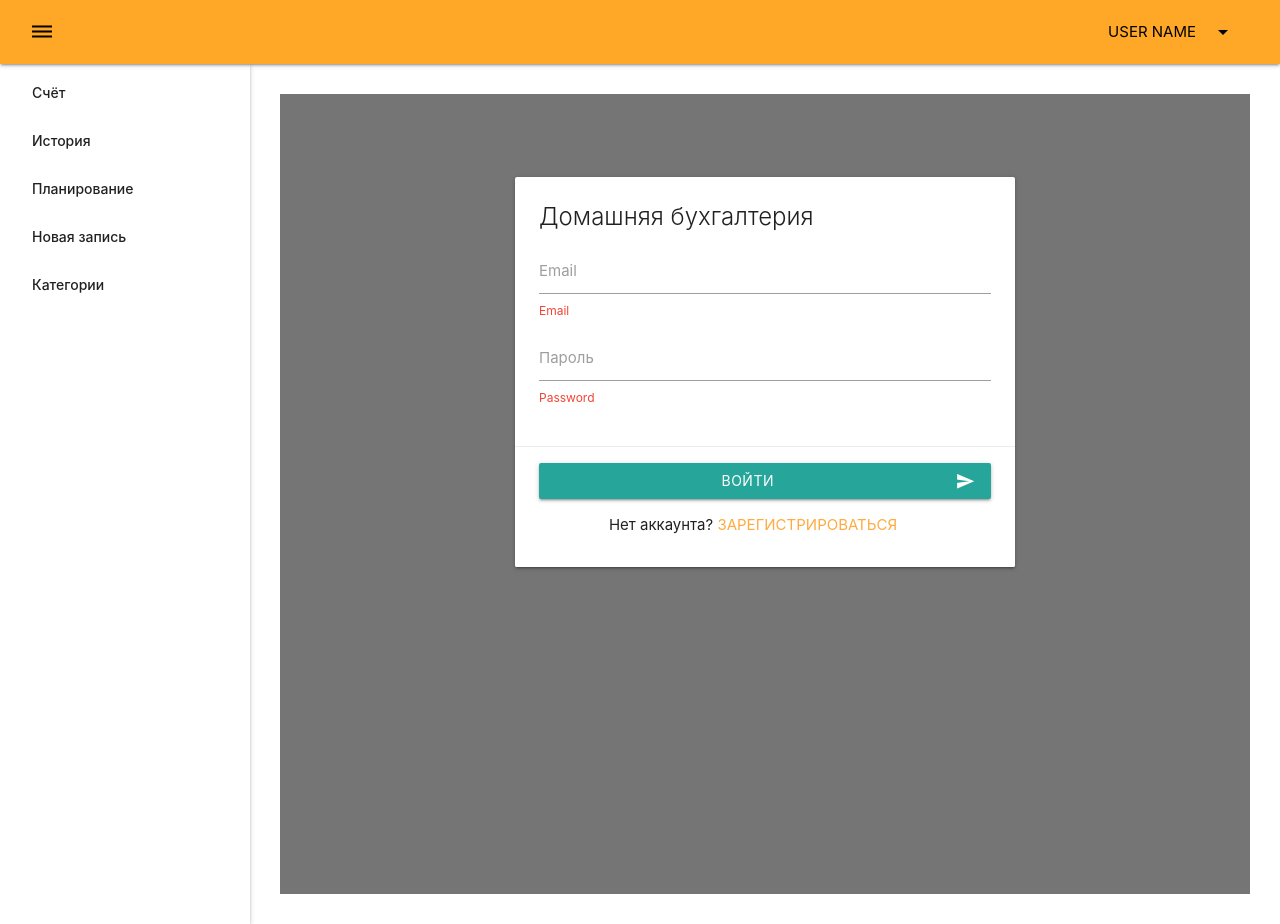
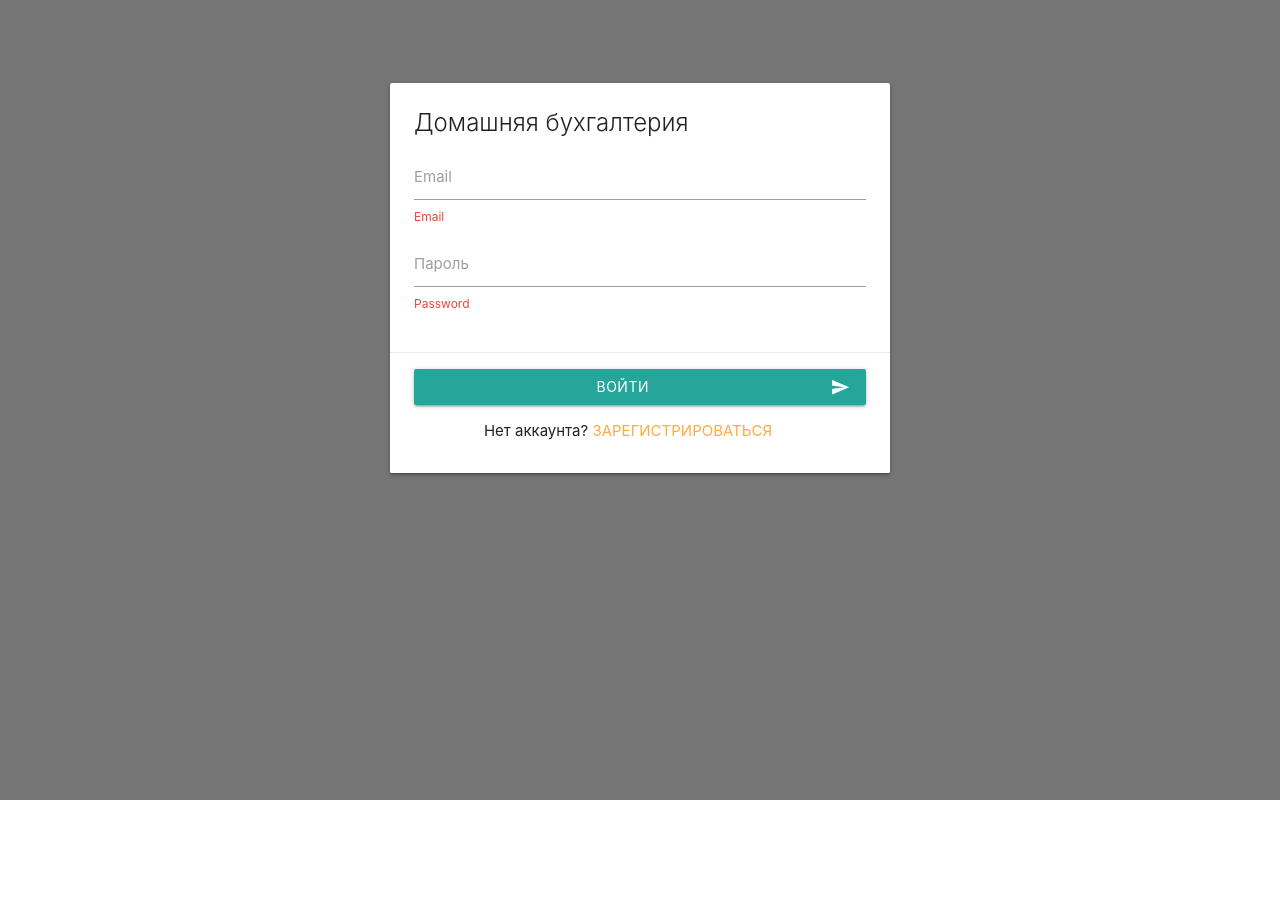
Before and after one commit to filimonich/vue-js-crm, a Vue app: page /login in a window 1280 px wide. After the commit the page ends 800 px from the top, so only its background shows below. Built offline with nearby package versions, Linux system fonts and the light colour scheme.

Commit message:
feat: connect the component with login and registration

```diff
--- a/src/App.vue
+++ b/src/App.vue
@@ -1,11 +1,24 @@
 <template>
-  <MainLayout>
+  <component :is="getLayout()">
     <router-view />
-  </MainLayout>
+  </component>
 </template>
 
 <script setup>
 import MainLayout from "@/layouts/MainLayout";
+import EmptyLayout from "@/layouts/EmptyLayout";
+import { useRoute } from "vue-router";
+import { ref, onMounted } from "vue";
+const route = useRoute();
+const layout = ref(null);
+
+onMounted(() => {
+  layout.value = getLayout();
+});
+
+function getLayout() {
+  return route.meta.layout === "main" ? MainLayout : EmptyLayout;
+}
 </script>
 
 <style lang="scss">
--- /dev/null
+++ b/src/layouts/EmptyLayout.vue
@@ -0,0 +1,5 @@
+<template>
+  <div class="grey darken-1 empty-layout">
+    <router-view />
+  </div>
+</template>
--- a/src/views/Login.vue
+++ b/src/views/Login.vue
@@ -1,6 +1,4 @@
 <template>
-  <div>
-    <div class="grey darken-1 empty-layout">
   <form class="card auth-card">
     <div class="card-content">
       <span class="card-title">Домашняя бухгалтерия</span>
@@ -17,10 +15,7 @@
     </div>
     <div class="card-action">
       <div>
-            <button
-              class="btn waves-effect waves-light auth-submit"
-              type="submit"
-            >
+        <button class="btn waves-effect waves-light auth-submit" type="submit">
           Войти
           <i class="material-icons right">send</i>
         </button>
@@ -32,8 +27,6 @@
       </p>
     </div>
   </form>
-    </div>
-  </div>
 </template>
 
 <script>
--- a/src/views/Register.vue
+++ b/src/views/Register.vue
@@ -1,6 +1,4 @@
 <template>
-  <div>
-    <div class="grey darken-1 empty-layout">
   <form class="card auth-card">
     <div class="card-content">
       <span class="card-title">Домашняя бухгалтерия</span>
@@ -28,10 +26,7 @@
     </div>
     <div class="card-action">
       <div>
-            <button
-              class="btn waves-effect waves-light auth-submit"
-              type="submit"
-            >
+        <button class="btn waves-effect waves-light auth-submit" type="submit">
           Зарегистрироваться
           <i class="material-icons right">send</i>
         </button>
@@ -43,6 +38,4 @@
       </p>
     </div>
   </form>
-    </div>
-  </div>
 </template>
```
Lines whose indentation alone changed are shown as unchanged.
